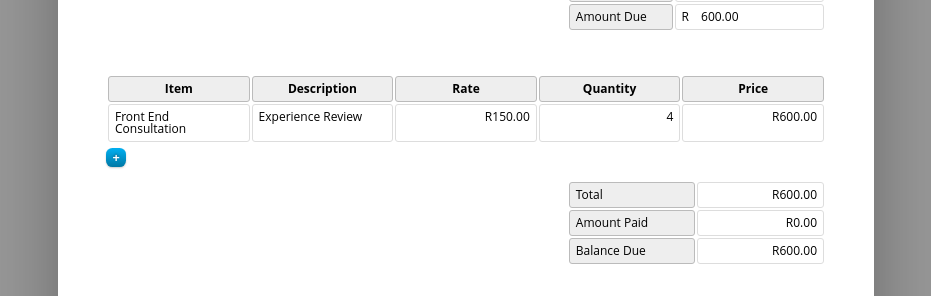
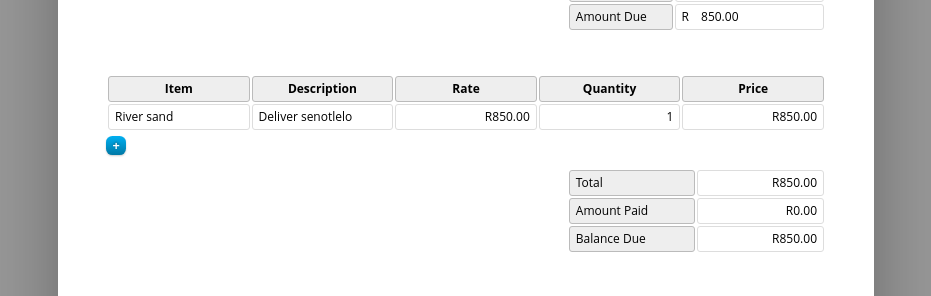
Before and after one commit to Kwena-cloud/Invoicemaker, a plain HTML site: page index.html in a window 1280 px wide. Shown: the part 504-800 px from the top of the page, without its empty margins (174-1105 px from the left). Drawn offline with Linux system fonts and the light colour scheme.

Commit message:
Update index.html

```diff
--- a/index.html
+++ b/index.html
@@ -53,10 +53,10 @@ document.write(date);
 				</thead>
 				<tbody>
 					<tr>
-						<td><a class="cut">-</a><span contenteditable>Front End Consultation</span></td>
-						<td><span contenteditable>Experience Review</span></td>
-						<td><span data-prefix></span>R<span contenteditable>150.00</span></td>
-						<td><span contenteditable>4</span></td>
+						<td><a class="cut">-</a><span contenteditable>River sand</span></td>
+						<td><span contenteditable>Deliver senotlelo</span></td>
+						<td><span data-prefix></span>R<span contenteditable>850.00</span></td>
+						<td><span contenteditable>1</span></td>
 						<td><span data-prefix></span>R<span>600.00</span></td>
 					</tr>
 				</tbody>
@@ -65,7 +65,7 @@ document.write(date);
 			<table class="balance">
 				<tr>
 					<th><span contenteditable>Total</span></th>
-					<td><span data-prefix></span>R<span>600.00</span></td>
+					<td><span data-prefix></span>R<span>0.00</span></td>
 				</tr>
 				<tr>
 					<th><span contenteditable>Amount Paid</span></th>
@@ -73,7 +73,7 @@ document.write(date);
 				</tr>
 				<tr>
 					<th><span contenteditable>Balance Due</span></th>
-					<td><span data-prefix></span>R<span>600.00</span></td>
+					<td><span data-prefix></span>R<span>0.00</span></td>
 				</tr>
 			</table>
 		</article>
```
